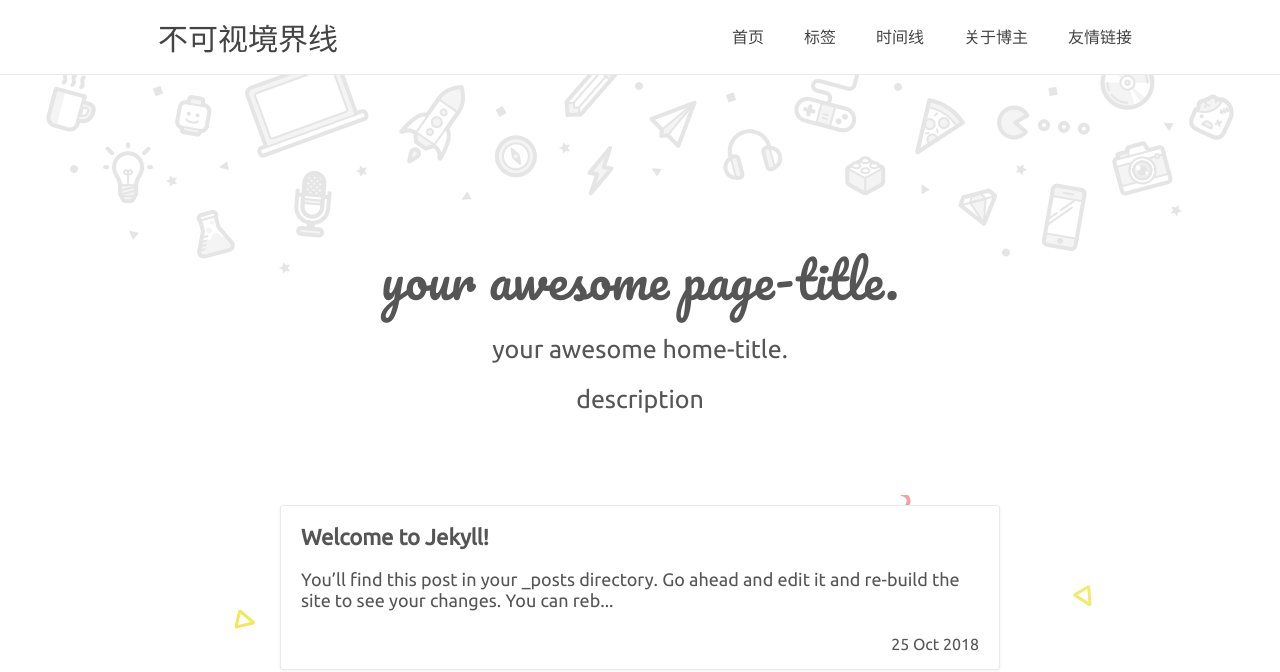
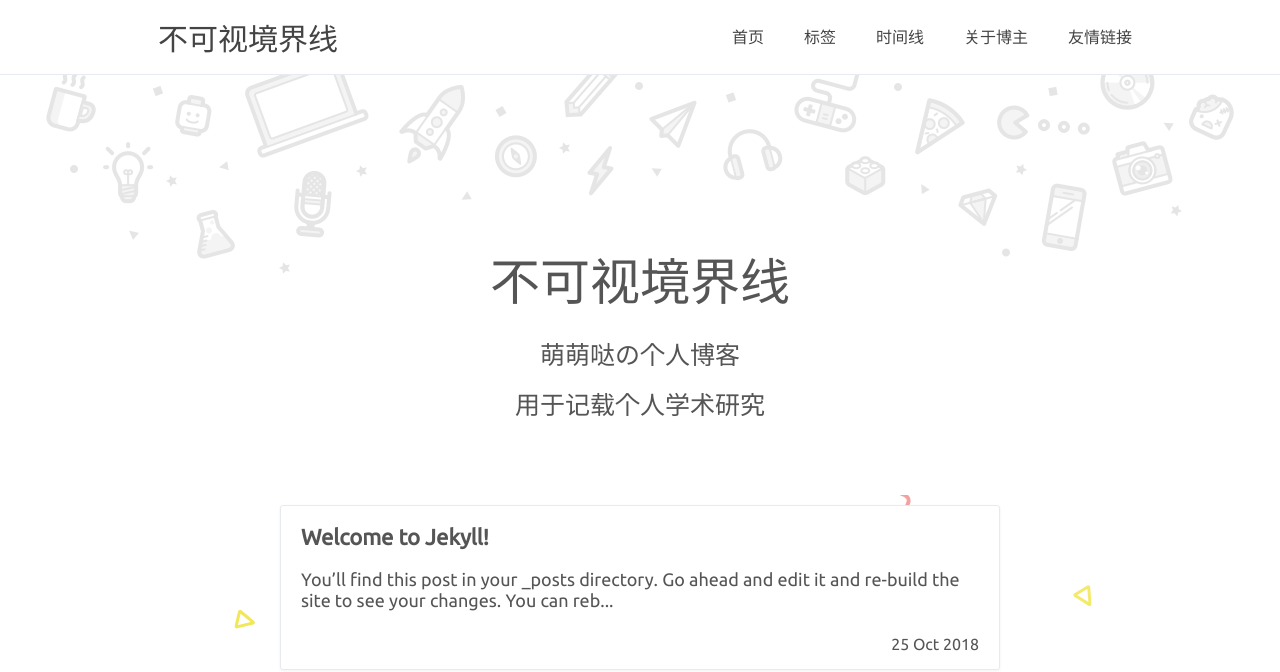
Before and after one commit to realmline/realmline.github.io, a Jekyll site: the page built from index.html, in a window 1280 px wide. Shown: the top 672 px of the page. Built offline with Jekyll 4.4.1, drawn with Linux system fonts in a browser that asks for light colours; comment, search, counter and statistics services are not loaded.

Commit message:
修改首页的描述

```diff
--- a/index.html
+++ b/index.html
@@ -1,9 +1,9 @@
 ---
 layout: default
 title: your awesome title
-page-title: your awesome page-title.
-home-title: your awesome home-title.
-description: description
+page-title: 不可视境界线
+home-title: 萌萌哒の个人博客
+description: 用于记载个人学术研究
 ---
 
 {% include header.html %}
```
